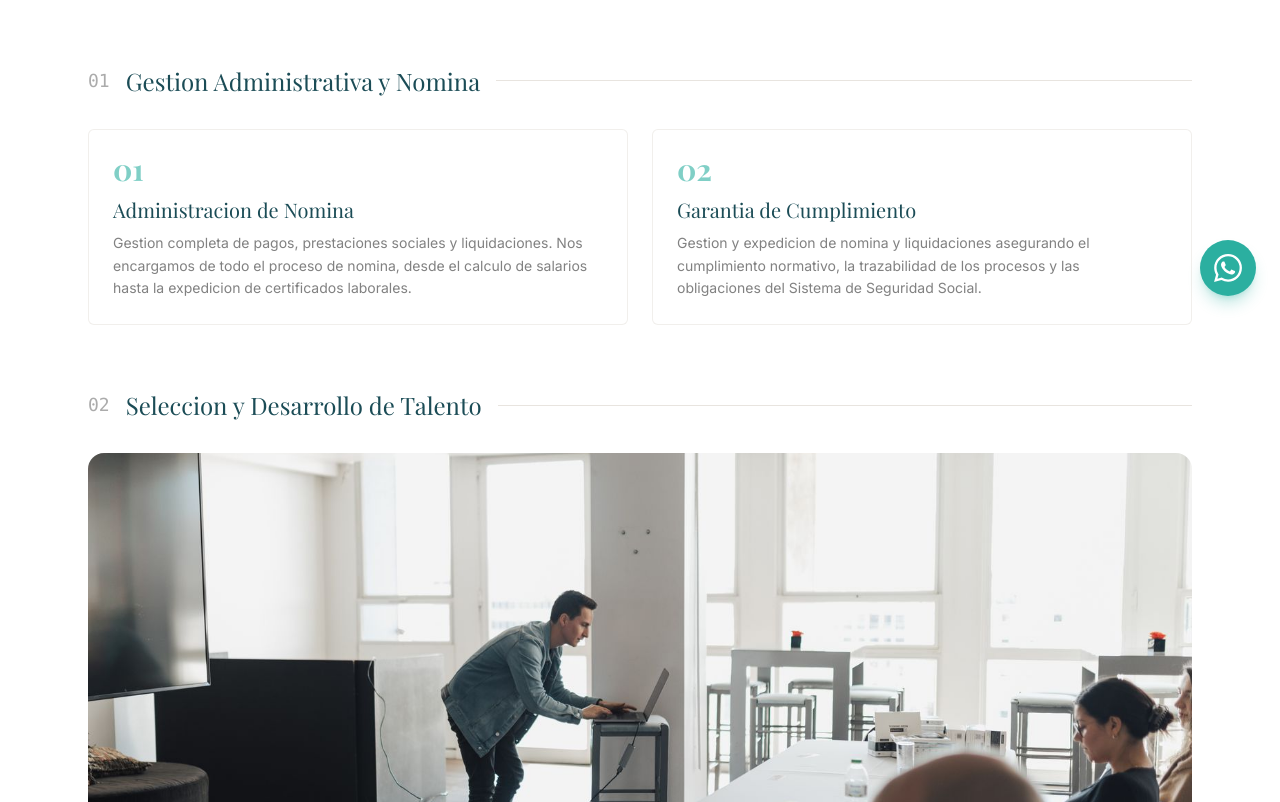
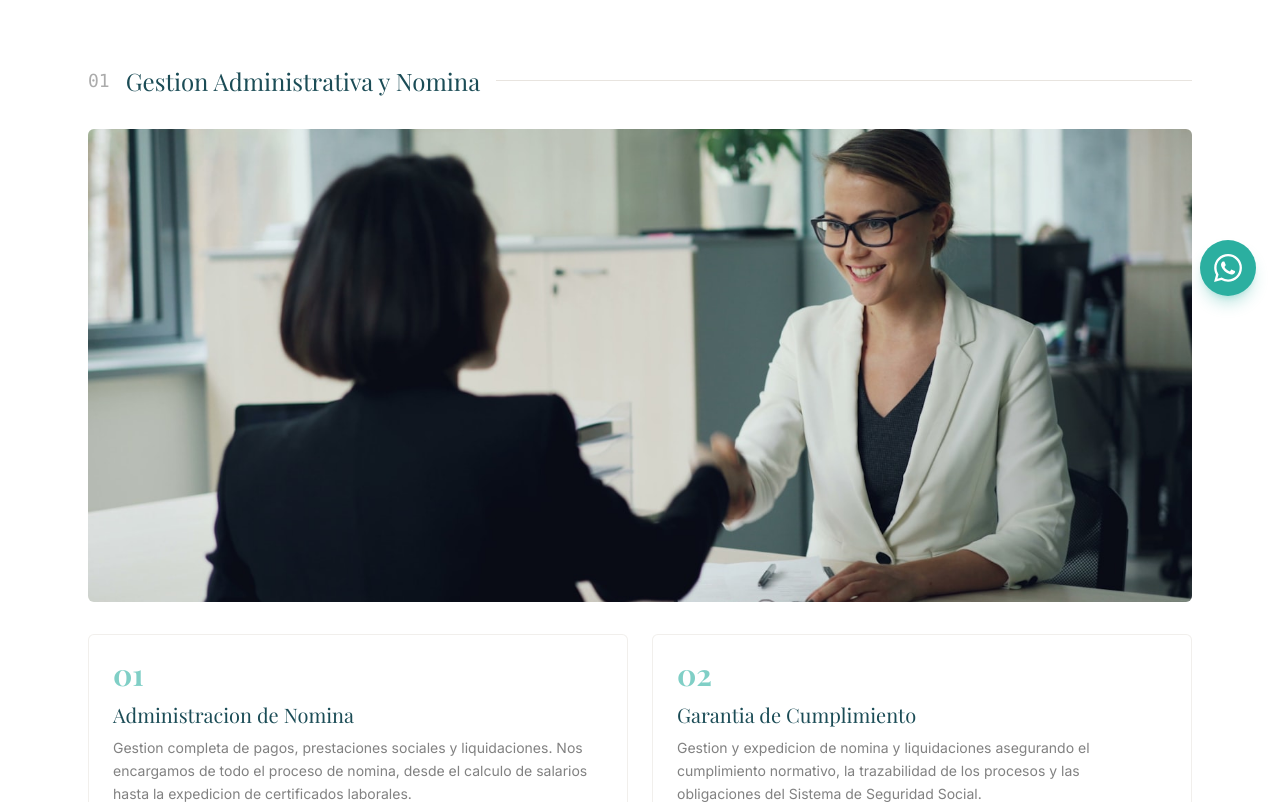
Before and after one commit to servipersonalsas-commits/servipersonal-web, a Next.js app: page /servicios in a window 1280 px wide. Shown: the part 480-1282 px from the top of the page. Built offline with nearby package versions, Linux system fonts and the light colour scheme; a web font is replaced by a local one.

Commit message:
feat: add missing image to nomina group in servicios page
Adds the 7th stock photo (Unsplash, Vitaly Gariev) to balance
the visual rhythm across all three service groups.

```diff
--- a/src/app/servicios/page.tsx
+++ b/src/app/servicios/page.tsx
@@ -4,7 +4,10 @@ const groups = [
   {
     name: "Gestion Administrativa y Nomina",
     radius: "rounded-md",
-    image: null,
+    image: {
+      src: "/images/nomina-administrativa.jpg",
+      alt: "Vinculacion y gestion administrativa de personal",
+    },
     items: [
       {
         num: "01",
```
Also changed, not shown: public/images/nomina-administrativa.jpg (added), 1 other file (tests, documents, lock files or other folders).
